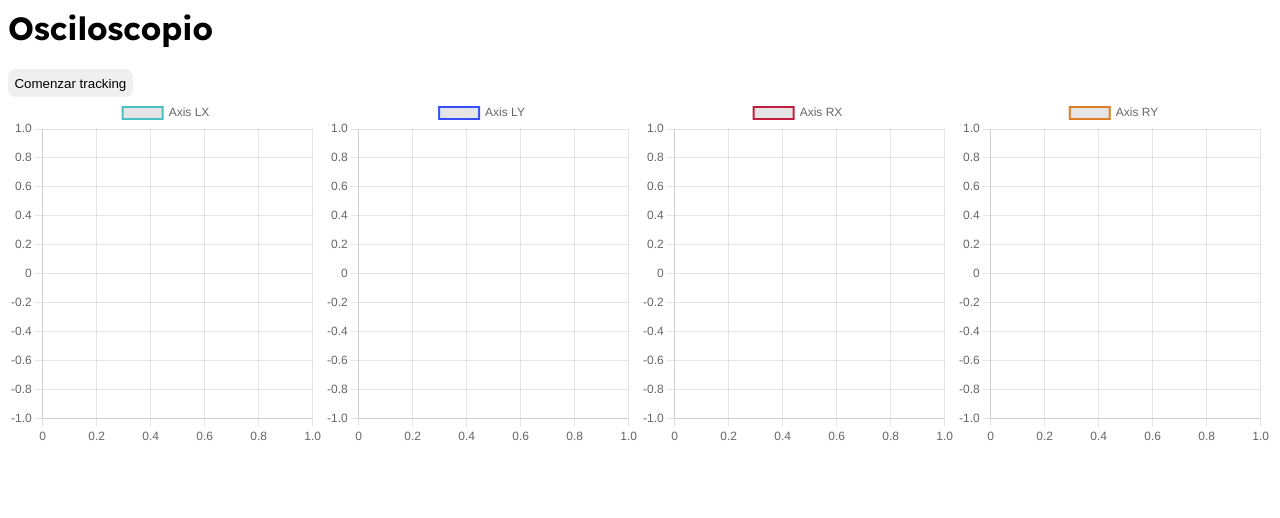
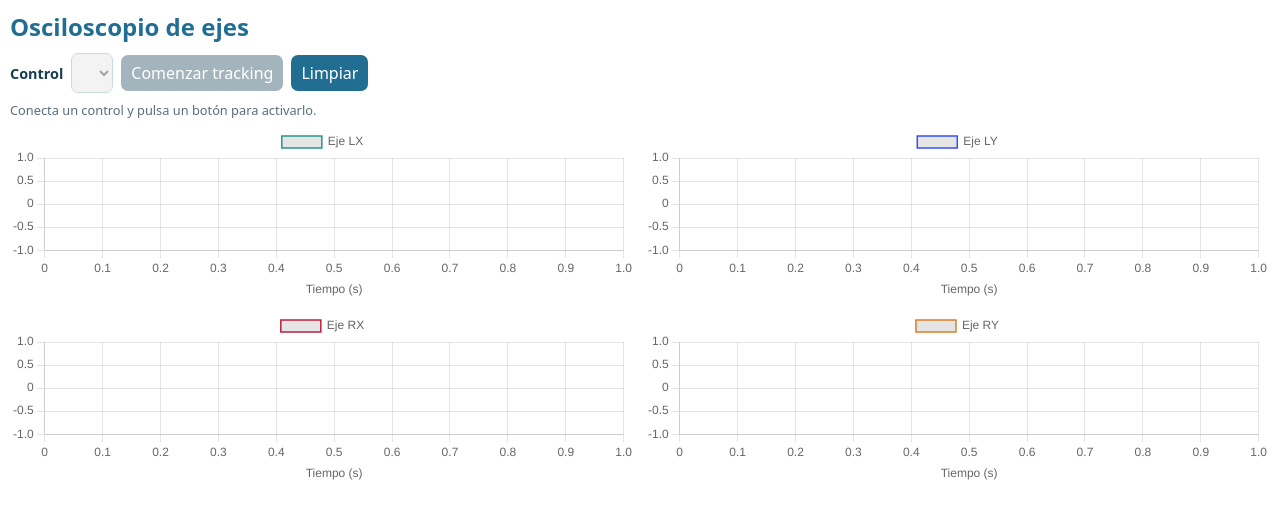
Before and after one commit to alejandro7896/gamepad-tester, a plain HTML site: page osc.html in a window 1280 px wide. Drawn offline with nearby package versions, Linux system fonts and the light colour scheme.

Commit message:
fix: single oscilloscope tracking loop, selected device and bounded time series

```diff
--- a/osc.html
+++ b/osc.html
@@ -1,303 +1,185 @@
-
+<!DOCTYPE html>
 <html lang="es">
-
 <head>
   <meta charset="UTF-8">
   <meta name="viewport" content="width=device-width, initial-scale=1.0">
-  <link rel="preconnect" href="https://fonts.googleapis.com">
-<link rel="preconnect" href="https://fonts.gstatic.com" crossorigin>
-<link href="https://fonts.googleapis.com/css2?family=Lexend:wght@100..900&family=Montserrat:ital,wght@0,100..900;1,100..900&display=swap" rel="stylesheet">
-  <title>Osciloscopio de axis</title>
-
-  <script src="https://cdn.jsdelivr.net/npm/chart.js"></script>
-
+  <title>Osciloscopio de ejes | El Taller de Alex</title>
+  <script src="https://cdn.jsdelivr.net/npm/chart.js@4.4.8/dist/chart.umd.min.js"></script>
   <style>
-    #gamepad-tester {
-      text-align: center;
-      margin-top: 20px;
-    }
-    .axesc {
-      display: flex;
-      justify-content: space-between;
-      width: 100%;
-      margin: 0 auto;
-    }
-    canvas {
-      width: 25%;
-      height: 350px; /* Fija la altura de los canvas */
-      max-width: 25%;
-      max-height: 350px;
-    }
-    body{
-      font-family: Lexend,Montserrat;
-    }
-    #trk{
-      cursor:pointer;
-      transition: 0.3s ease;
-    }
-    #trk:hover{
-      background:#818181;
-      color:white;
-    }
+    * { box-sizing: border-box; }
+    body { font-family: system-ui, sans-serif; margin: 10px; color: #183e51; }
+    h2 { color: #226e93; margin: 0 0 10px; }
+    .toolbar { display: flex; flex-wrap: wrap; gap: 8px; align-items: center; margin: 0 0 8px; }
+    label { font-size: .9rem; font-weight: 600; }
+    select, button { border-radius: 7px; font: inherit; padding: 7px 10px; }
+    select { max-width: 100%; border: 1px solid #b6cbd5; }
+    button { border: 0; cursor: pointer; background: #226e93; color: #fff; }
+    button:disabled { background: #a4b4bd; cursor: not-allowed; }
+    #osc-status { font-size: .8rem; margin: 7px 0; color: #596e7d; }
+    .charts { display: grid; grid-template-columns: repeat(2, minmax(0, 1fr)); gap: 9px; }
+    .chart-wrap { position: relative; height: 175px; min-width: 0; }
+    @media(max-width: 620px) { .charts { grid-template-columns: 1fr; } .chart-wrap { height: 150px; } }
   </style>
 </head>
 <body>
-  <div>
-    <h1>Osciloscopio</h1>
-    <button id="trk" style="border:none;padding:0.4rem;border-radius:0.5rem;" onclick="startTracking()">Comenzar tracking</button>
-    <div style="display:flex; flex-direction:row;" class="axesc">
-      <canvas id="gamepad-chart0"></canvas>
-      <canvas id="gamepad-chart1"></canvas>
-      <canvas id="gamepad-chart2"></canvas>
-      <canvas id="gamepad-chart3"></canvas>
-    </div>
+  <h2>Osciloscopio de ejes</h2>
+  <div class="toolbar">
+    <label for="osc-controller">Control</label>
+    <select id="osc-controller" aria-label="Control para gráficas"></select>
+    <button type="button" id="osc-toggle">Comenzar tracking</button>
+    <button type="button" id="osc-clear">Limpiar</button>
   </div>
+  <p id="osc-status" role="status">Conecta un control para visualizar los ejes.</p>
+  <div class="charts">
+    <div class="chart-wrap"><canvas id="gamepad-chart0"></canvas></div>
+    <div class="chart-wrap"><canvas id="gamepad-chart1"></canvas></div>
+    <div class="chart-wrap"><canvas id="gamepad-chart2"></canvas></div>
+    <div class="chart-wrap"><canvas id="gamepad-chart3"></canvas></div>
+  </div>
+  <script>
+  (function () {
+    "use strict";
+    const select = document.getElementById("osc-controller");
+    const toggle = document.getElementById("osc-toggle");
+    const clear = document.getElementById("osc-clear");
+    const status = document.getElementById("osc-status");
+    const labels = ["LX", "LY", "RX", "RY"];
+    const colors = ["#25978b", "#3550fa", "#c01e3c", "#de7d24"];
+    const charts = [];
+    let tracking = false, selectedIndex = null, knownDevices = "";
+    let frameHandle = null, lastDraw = 0, startTime = 0;
 
-  <script>
-    let gamepadIndex = null;
-    const axisData0 = [];
-    const axisData1 = [];
-    const axisData2 = [];
-    const axisData3 = [];
-    const canvas0 = document.getElementById('gamepad-chart0');
-    const canvas1 = document.getElementById('gamepad-chart1');
-    const canvas2 = document.getElementById('gamepad-chart2');
-    const canvas3 = document.getElementById('gamepad-chart3');
-    const ctx0 = canvas0.getContext('2d');
-    const ctx1 = canvas1.getContext('2d');
-    const ctx2 = canvas2.getContext('2d');
-    const ctx3 = canvas3.getContext('2d');
-
-    // Crear las gráficas
-    const gamepadChart0 = new Chart(ctx0, {
-      type: 'line',
-      data: {
-        labels: [],
-        datasets: [{
-          label: 'Axis LX',
-          borderColor: 'rgba(75, 192, 192, 1)',
-          data: [],
-          fill: false,
-          borderWidth: 2,
-          pointRadius: 0,
-        }]
-      },
-      options: {
-        responsive: true,
-        scales: {
-          x: {
-            type: 'linear',
-            position: 'bottom',
-          },
-          y: {
-            min: -1,
-            max: 1
-          }
-        },
-        animation: {
-          duration: 0 // Sin animación para que sea más rápido
+    function allPads() {
+      return typeof navigator.getGamepads === "function"
+        ? Array.from(navigator.getGamepads()).filter(Boolean) : [];
+    }
+    function selectedPad() {
+      return allPads().find(p => p.index === selectedIndex) || null;
+    }
+    function syncDevices() {
+      const pads = allPads();
+      const key = pads.map(p => p.index + ":" + p.id).join("|");
+      if (key !== knownDevices) {
+        knownDevices = key;
+        select.replaceChildren();
+        for (const pad of pads) {
+          const item = document.createElement("option");
+          item.value = String(pad.index);
+          item.textContent = "[" + pad.index + "] " + pad.id;
+          select.appendChild(item);
+        }
+        if (!pads.length) {
+          const item = document.createElement("option");
+          item.value = "";
+          item.textContent = "Sin controles";
+          select.appendChild(item);
         }
       }
+      if (!pads.some(p => p.index === selectedIndex)) {
+        stop();
+        selectedIndex = pads.length ? pads[0].index : null;
+      }
+      select.value = selectedIndex === null ? "" : String(selectedIndex);
+      toggle.disabled = !pads.length || !charts.length;
+      select.disabled = !pads.length;
+      if (!pads.length) status.textContent = "Conecta un control y pulsa un botón para activarlo.";
+    }
+    function clearData() {
+      for (const chart of charts) {
+        chart.data.datasets[0].data = [];
+        chart.update("none");
+      }
+      startTime = performance.now();
+    }
+    function stop() {
+      tracking = false;
+      toggle.textContent = "Comenzar tracking";
+      if (frameHandle !== null) cancelAnimationFrame(frameHandle);
+      frameHandle = null;
+    }
+    function sample(now) {
+      if (!tracking) return;
+      frameHandle = requestAnimationFrame(sample);
+      if (document.hidden || now - lastDraw < 32) return; // hasta ~30 Hz
+      lastDraw = now;
+      const pad = selectedPad();
+      if (!pad || !pad.connected) {
+        stop();
+        syncDevices();
+        return;
+      }
+      if (pad.axes.length < 4) {
+        stop();
+        status.textContent = "Este control ofrece menos de cuatro ejes; no se puede representar LX/LY/RX/RY.";
+        return;
+      }
+      const time = (now - startTime) / 1000;
+      charts.forEach((chart, i) => {
+        const data = chart.data.datasets[0].data;
+        data.push({ x: time, y: Number.isFinite(pad.axes[i]) ? pad.axes[i] : 0 });
+        if (data.length > 100) data.shift();
+        chart.update("none");
+      });
+      status.textContent = "Graficando " + pad.id + " · últimos 100 puntos por eje.";
+    }
+    function start() {
+      const pad = selectedPad();
+      if (!pad || pad.axes.length < 4 || !charts.length) {
+        status.textContent = "No hay un control compatible o no se pudo cargar Chart.js.";
+        return;
+      }
+      stop();
+      clearData();
+      tracking = true;
+      toggle.textContent = "Detener tracking";
+      lastDraw = 0;
+      frameHandle = requestAnimationFrame(sample);
+    }
+    if (typeof Chart === "function") {
+      labels.forEach((name, index) => {
+        charts.push(new Chart(document.getElementById("gamepad-chart" + index), {
+          type: "line",
+          data: { datasets: [{label: "Eje " + name, data: [], borderColor: colors[index],
+            borderWidth: 1.5, pointRadius: 0, tension: 0}] },
+          options: {
+            responsive: true, maintainAspectRatio: false, animation: false, parsing: false,
+            plugins: { legend: { display: true } },
+            scales: { x: { type: "linear", title: {display: true, text: "Tiempo (s)"} },
+              y: { min: -1, max: 1 } }
+          }
+        }));
+      });
+    } else {
+      status.textContent = "No se pudo cargar Chart.js; verifica la conexión a Internet.";
+    }
+    toggle.addEventListener("click", () => tracking ? stop() : start());
+    clear.addEventListener("click", () => { stop(); clearData(); });
+    select.addEventListener("change", () => {
+      stop();
+      selectedIndex = select.value === "" ? null : Number(select.value);
+      clearData();
     });
-    const gamepadChart1 = new Chart(ctx1, {
-      type: 'line',
-      data: {
-        labels: [],
-        datasets: [{
-          label: 'Axis LY',
-          borderColor: 'rgba(53, 80, 250, 1)',
-          data: [],
-          fill: false,
-          borderWidth: 2,
-          pointRadius: 0,
-        }]
-      },
-      options: {
-        responsive: true,
-        scales: {
-          x: {
-            type: 'linear',
-            position: 'bottom',
-          },
-          y: {
-            min: -1,
-            max: 1
-          }
-        },
-        animation: {
-          duration: 0 // Sin animación para que sea más rápido
-        }
+    window.addEventListener("message", event => {
+      if (event.origin !== location.origin ||
+          event.data?.type !== "gamepad-selection" ||
+          !Number.isInteger(event.data.index)) return;
+      if (allPads().some(p => p.index === event.data.index)) {
+        stop();
+        selectedIndex = event.data.index;
+        clearData();
+        syncDevices();
       }
     });
-    const gamepadChart2 = new Chart(ctx2, {
-      type: 'line',
-      data: {
-        labels: [],
-        datasets: [{
-          label: 'Axis RX',
-          borderColor: 'rgba(192, 30, 60, 1)',
-          data: [],
-          fill: false,
-          borderWidth: 2,
-          pointRadius: 0,
-        }]
-      },
-      options: {
-        responsive: true,
-        scales: {
-          x: {
-            type: 'linear',
-            position: 'bottom',
-          },
-          y: {
-            min: -1,
-            max: 1
-          }
-        },
-        animation: {
-          duration: 0 // Sin animación para que sea más rápido
-        }
-      }
-    });
-    const gamepadChart3 = new Chart(ctx3, {
-      type: 'line',
-      data: {
-        labels: [],
-        datasets: [{
-          label: 'Axis RY',
-          borderColor: 'rgba(222, 125, 36, 1)',
-          data: [],
-          fill: false,
-          borderWidth: 2,
-          pointRadius: 0,
-        }]
-      },
-      options: {
-        responsive: true,
-        scales: {
-          x: {
-            type: 'linear',
-            position: 'bottom',
-          },
-          y: {
-            min: -1,
-            max: 1
-          }
-        },
-        animation: {
-          duration: 0 // Sin animación para que sea más rápido
-        }
-      }
-    });
-
-
-    // Función para iniciar el seguimiento del gamepad
-    function startTracking() {
-      axisData0.length = 0; // Limpiar datos previos
-      axisData1.length = 0; // Limpiar datos previos
-      axisData2.length = 0; // Limpiar datos previos
-      axisData3.length = 0; // Limpiar datos previos
-      clearGraph(); // Limpiar gráfica
-
-      trackGamepad();
-    }
-
-    // Función para rastrear el gamepad
-    function trackGamepad() {
-      const updateGraph = () => {
-        const gamepads = navigator.getGamepads();
-        if (gamepads[gamepadIndex]) {
-          const axisValue0 = gamepads[gamepadIndex].axes[0]; // Eje 0
-          const axisValue1 = gamepads[gamepadIndex].axes[1]; // Eje 1
-          const axisValue2 = gamepads[gamepadIndex].axes[2]; // Eje 2
-          const axisValue3 = gamepads[gamepadIndex].axes[3]; // Eje 3
-
-          // Almacenar el valor del eje sin tiempo
-          axisData0.push(axisValue0);
-          axisData1.push(axisValue1);
-          axisData2.push(axisValue2);
-          axisData3.push(axisValue3);
-
-          // Limitar los puntos a 100 para evitar que la gráfica se llene
-          if (axisData0.length > 100) {
-            axisData0.shift();
-          }
-          if (axisData1.length > 100) {
-            axisData1.shift();
-          }
-          if (axisData2.length > 100) {
-            axisData2.shift();
-          }
-          if (axisData3.length > 100) {
-            axisData3.shift();
-          }
-
-          // Actualizar la gráfica con los nuevos datos
-          updateGraphData();
-        }
-        requestAnimationFrame(updateGraph);
-      };
-
-      if (!gamepadIndex) {
-        window.addEventListener('gamepadconnected', (e) => {
-          gamepadIndex = e.gamepad.index;
-          updateGraph();
-        });
-      } else {
-        updateGraph();
-      }
-    }
-
-    // Función para actualizar la gráfica
-    function updateGraphData() {
-      gamepadChart0.data.labels = Array.from({ length: axisData0.length }, (_, i) => i);
-      gamepadChart0.data.datasets[0].data = axisData0;
-      gamepadChart0.update();
-
-      gamepadChart1.data.labels = Array.from({ length: axisData1.length }, (_, i) => i);
-      gamepadChart1.data.datasets[0].data = axisData1;
-      gamepadChart1.update();
-
-      gamepadChart2.data.labels = Array.from({ length: axisData2.length }, (_, i) => i);
-      gamepadChart2.data.datasets[0].data = axisData2;
-      gamepadChart2.update();
-
-      gamepadChart3.data.labels = Array.from({ length: axisData3.length }, (_, i) => i);
-      gamepadChart3.data.datasets[0].data = axisData3;
-      gamepadChart3.update();
-    }
-
-    // Función para limpiar la gráfica
-    function clearGraph() {
-      gamepadChart0.data.labels = [];
-      gamepadChart0.data.datasets[0].data = [];
-      gamepadChart0.update();
-
-      gamepadChart1.data.labels = [];
-      gamepadChart1.data.datasets[0].data = [];
-      gamepadChart1.update();
-
-      gamepadChart2.data.labels = [];
-      gamepadChart2.data.datasets[0].data = [];
-      gamepadChart2.update();
-
-      gamepadChart3.data.labels = [];
-      gamepadChart3.data.datasets[0].data = [];
-      gamepadChart3.update();
-    }
+    try {
+      const parentPad = window.parent !== window && window.parent.getActiveGamepad?.();
+      if (parentPad) selectedIndex = parentPad.index;
+    } catch (error) { /* Funcionamiento autónomo si el iframe es externo. */ }
+    window.addEventListener("gamepadconnected", syncDevices);
+    window.addEventListener("gamepaddisconnected", syncDevices);
+    syncDevices();
+    // Algunos navegadores solo exponen el control tras una interacción; comprobar sin duplicar bucles.
+    setInterval(syncDevices, 1000);
+  })();
   </script>
-
-  <script src="https://www.google.com/recaptcha/api.js" async defer></script>
-
-  <script async src="https://www.googletagmanager.com/gtag/js?id=G-7KBX46Z8NT"></script>
-  <script>
-    window.dataLayer = window.dataLayer || [];
-    function gtag(){dataLayer.push(arguments);}
-    gtag('js', new Date());
-    gtag('config', 'G-7KBX46Z8NT');
-  </script>
-
-
-
 </body>
 </html>
```
